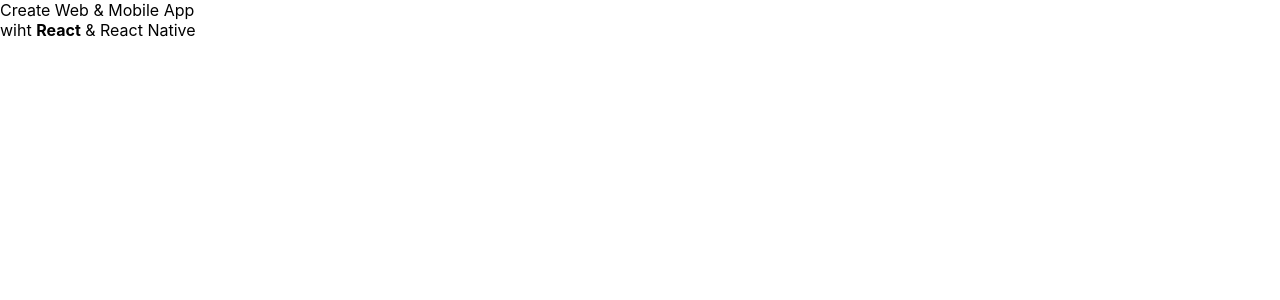
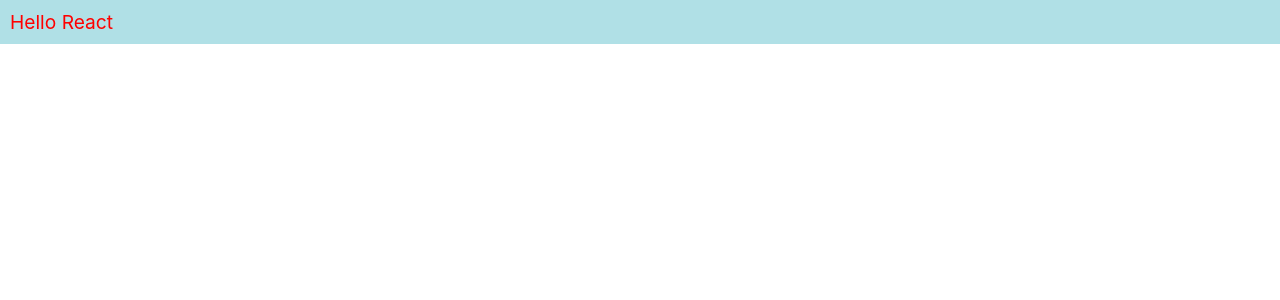
Before and after one commit to mine1279/app1, a React (Create React App) app: page / in a window 1280 px wide. Shown: the top 300 px of the page. Built offline with nearby package versions, Linux system fonts and the light colour scheme.

Commit message:
Update App.js css inline
Update App.js css inline

```diff
--- a/src/App.js
+++ b/src/App.js
@@ -1,15 +1,13 @@
 import React from 'react'
 
 function App() {
-    let r = '<b>React</b>'
-    let rn = 'React Native'
-    const el =(
-        <div>
-            Create Web & Mobile App<br/>
-            wiht <span dangerouslySetInnerHTML={{__html:r}}/> & {rn}
-        </div>
-    )
-    return el
+    const divStyle={
+        color:'red',
+        backgroundColor:'powderblue',
+        fontSize:'larger',
+        padding:'10px',
+    }
+    return <div style={divStyle}>Hello React</div>
 }
 
 export default App;
```
